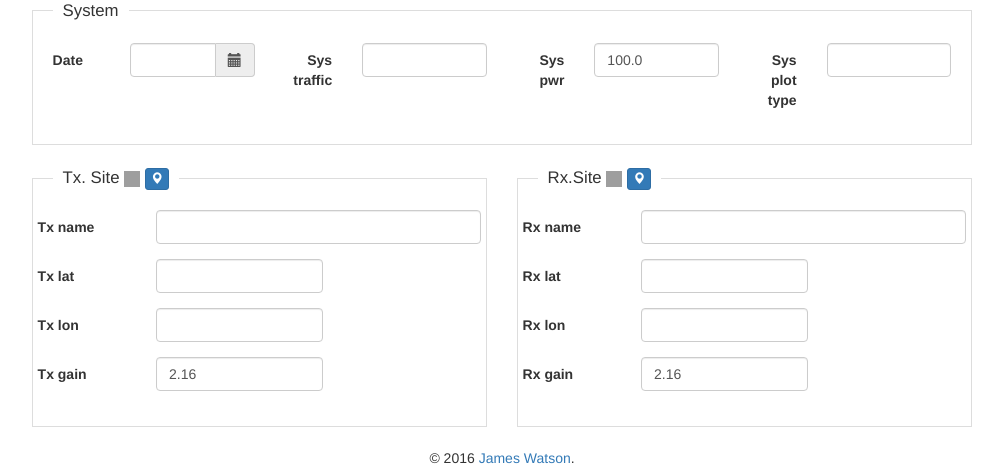
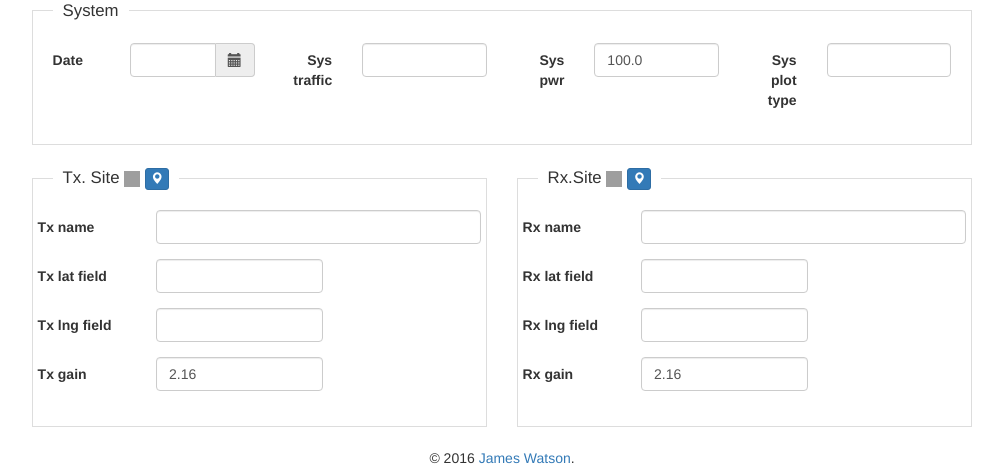
Before and after one commit to G4FKH/proppy, a Python web app: template flask/app/templates/p2p.html in a window 1280 px wide. Shown: the part 642-1110 px from the top of the page, without its empty margins (138-1141 px from the left). Run offline with Jinja, Linux system fonts and the light colour scheme; the template is opened without the code that fills it: most values are stand-ins (such as "Sample title", 1, 10 or a date in 2020); form fields are guessed from the names that the template uses; some libraries are stand-ins or nearby versions; grey boxes are pictures that could not be loaded.

Commit message:
Renames a few few variables to get a more consistent naming policy across the application.

```diff
--- a/flask/app/templates/p2p.html
+++ b/flask/app/templates/p2p.html
@@ -57,7 +57,7 @@
     </div>
   </div>
 
-	<form class="form-horizontal" role="form" method="post" id="parameters_form" action = "{{ url_for('ajax.predict') }}" enctype="multipart/form-data">
+	<form class="form-horizontal" method="post" id="parameters_form" action = "{{ url_for('ajax.predict') }}" enctype="multipart/form-data">
     {{ p2p_form.csrf_token }}
     <div class="row">
         <div class="col-sm-12">
@@ -130,10 +130,10 @@
         <div class="row">
           <div class="form-group">
             <div class="col-sm-3">
-              {{p2p_form.tx_lat.label(class="control-label")}}
+              {{p2p_form.tx_lat_field.label(class="control-label")}}
             </div>
             <div class="col-sm-5">
-              {{ p2p_form.tx_lat(class="form-control", id="tx-lat-field", onchange="txPositionChanged()", type="number", min="-90.0", max="90.0", step="any", required=true) }}
+              {{ p2p_form.tx_lat_field(class="form-control", id="tx_lat_field", onchange="txPositionChanged()", type="number", min="-90.0", max="90.0", step="any", required=true) }}
             </div>
           </div>
         </div>
@@ -141,10 +141,10 @@
         <div class="row">
           <div class="form-group">
             <div class="col-sm-3">
-              {{p2p_form.tx_lon.label(class="control-label")}}
+              {{p2p_form.tx_lng_field.label(class="control-label")}}
             </div>
             <div class="col-sm-5">
-              {{ p2p_form.tx_lon(class="form-control", id="tx-lng-field", onchange="txPositionChanged()", type="number", min="-180.0", max="180.0", step="any", required=true) }}
+              {{ p2p_form.tx_lng_field(class="form-control", id="tx_lng_field", onchange="txPositionChanged()", type="number", min="-180.0", max="180.0", step="any", required=true) }}
             </div>
           </div>
         </div>
@@ -186,10 +186,10 @@
         <div class="row">
           <div class="form-group">
             <div class="col-sm-3">
-              {{p2p_form.rx_lat.label(class="control-label")}}
+              {{p2p_form.rx_lat_field.label(class="control-label")}}
             </div>
             <div class="col-sm-5">
-              {{ p2p_form.rx_lat(class="form-control", id="rx-lat-field", onchange="rxPositionChanged()", type="number", min="-90.0", max="90.0", step="any", required=true) }}
+              {{ p2p_form.rx_lat_field(class="form-control", id="rx_lat_field", onchange="rxPositionChanged()", type="number", min="-90.0", max="90.0", step="any", required=true) }}
             </div>
           </div>
         </div>
@@ -197,10 +197,10 @@
         <div class="row">
           <div class="form-group">
             <div class="col-sm-3">
-              {{p2p_form.rx_lon.label(class="control-label")}}
+              {{p2p_form.rx_lng_field.label(class="control-label")}}
             </div>
             <div class="col-sm-5">
-              {{ p2p_form.rx_lon(class="form-control", id="rx-lng-field", onchange="rxPositionChanged()", type="number", min="-180.0", max="180.0", step="any", required=true) }}
+              {{ p2p_form.rx_lng_field(class="form-control", id="rx_lng_field", onchange="rxPositionChanged()", type="number", min="-180.0", max="180.0", step="any", required=true) }}
             </div>
           </div>
         </div>
@@ -285,28 +285,28 @@
     */
     google.maps.event.addListener(txMarker, 'drag', txMapMarkerPositionChanged);
     google.maps.event.addListener(rxMarker, 'drag', rxMapMarkerPositionChanged);
-    $("#tx-lat-field").val(txMarker.getPosition().lat().toFixed(4));
-    $("#tx-lng-field").val(txMarker.getPosition().lng().toFixed(4));
-    $("#rx-lat-field").val(rxMarker.getPosition().lat().toFixed(4));
-    $("#rx-lng-field").val(rxMarker.getPosition().lng().toFixed(4));
+    $("#tx_lat_field").val(txMarker.getPosition().lat().toFixed(4));
+    $("#tx_lng_field").val(txMarker.getPosition().lng().toFixed(4));
+    $("#rx_lat_field").val(rxMarker.getPosition().lat().toFixed(4));
+    $("#rx_lng_field").val(rxMarker.getPosition().lng().toFixed(4));
     updateGCPath();
   }
 
   function showTxPosition(position) {
-    if ( ($("#tx-lat-field").val() != position.coords.latitude.toFixed(4)) ||
-        ($("#tx-lng-field").val() != position.coords.longitude.toFixed(4))) {
-      $("#tx-lat-field").val(position.coords.latitude.toFixed(4));
-      $("#tx-lng-field").val(position.coords.longitude.toFixed(4));
+    if ( ($("#tx_lat_field").val() != position.coords.latitude.toFixed(4)) ||
+        ($("#tx_lng_field").val() != position.coords.longitude.toFixed(4))) {
+      $("#tx_lat_field").val(position.coords.latitude.toFixed(4));
+      $("#tx_lng_field").val(position.coords.longitude.toFixed(4));
       txPositionChanged();
       inputHasChanged();
     }
   }
 
   function showRxPosition(position) {
-    if ( ($("#rx-lat-field").val() != position.coords.latitude.toFixed(4)) ||
-        ($("#rx-lng-field").val() != position.coords.longitude.toFixed(4))) {
-      $("#rx-lat-field").val(position.coords.latitude.toFixed(4));
-      $("#rx-lng-field").val(position.coords.longitude.toFixed(4));
+    if ( ($("#rx_lat_field").val() != position.coords.latitude.toFixed(4)) ||
+        ($("#rx_lng_field").val() != position.coords.longitude.toFixed(4))) {
+      $("#rx_lat_field").val(position.coords.latitude.toFixed(4));
+      $("#rx_lng_field").val(position.coords.longitude.toFixed(4));
       rxPositionChanged();
       inputHasChanged();
     }
@@ -314,32 +314,32 @@
 
   function txMapMarkerPositionChanged(e) {
     inputHasChanged();
-    $("#tx-lat-field").val(e.latLng.lat().toFixed(4));
-    $("#tx-lng-field").val(e.latLng.lng().toFixed(4));
+    $("#tx_lat_field").val(e.latLng.lat().toFixed(4));
+    $("#tx_lng_field").val(e.latLng.lng().toFixed(4));
     updateGCPath();
   }
 
   function rxMapMarkerPositionChanged(e) {
     inputHasChanged();
-    $("#rx-lat-field").val(e.latLng.lat().toFixed(4));
-    $("#rx-lng-field").val(e.latLng.lng().toFixed(4));
+    $("#rx_lat_field").val(e.latLng.lat().toFixed(4));
+    $("#rx_lng_field").val(e.latLng.lng().toFixed(4));
     updateGCPath();
   }
 
   function txPositionChanged() {
-    txMarker.setPosition(new google.maps.LatLng($('#tx-lat-field').val(), $('#tx-lng-field').val()));
+    txMarker.setPosition(new google.maps.LatLng($('#tx_lat_field').val(), $('#tx_lng_field').val()));
     updateGCPath();
   }
 
   function rxPositionChanged() {
-    rxMarker.setPosition(new google.maps.LatLng($('#rx-lat-field').val(), $('#rx-lng-field').val()));
+    rxMarker.setPosition(new google.maps.LatLng($('#rx_lat_field').val(), $('#rx_lng_field').val()));
     updateGCPath();
   }
 
   function updateGCPath() {
-    //console.log($('#tx-lat-field').val());
-    var txPosition = new google.maps.LatLng($('#tx-lat-field').val(), $('#tx-lng-field').val());
-    var rxPosition = new google.maps.LatLng($('#rx-lat-field').val(), $('#rx-lng-field').val());
+    //console.log($('#tx_lat_field').val());
+    var txPosition = new google.maps.LatLng($('#tx_lat_field').val(), $('#tx_lng_field').val());
+    var rxPosition = new google.maps.LatLng($('#rx_lat_field').val(), $('#rx_lng_field').val());
     gcPath.setPath([txPosition, rxPosition]);
   }
 
```
Also changed, not shown: flask/app/ajax/views.py (+4 -4 lines), flask/app/main/forms.py (+4 -4 lines).
